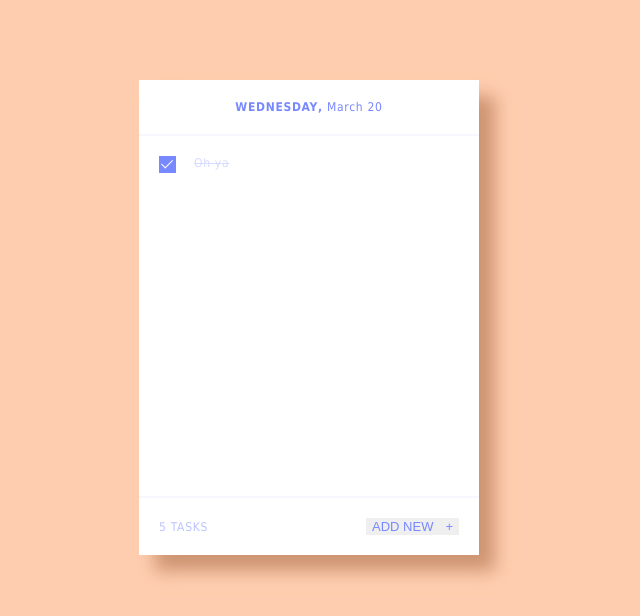
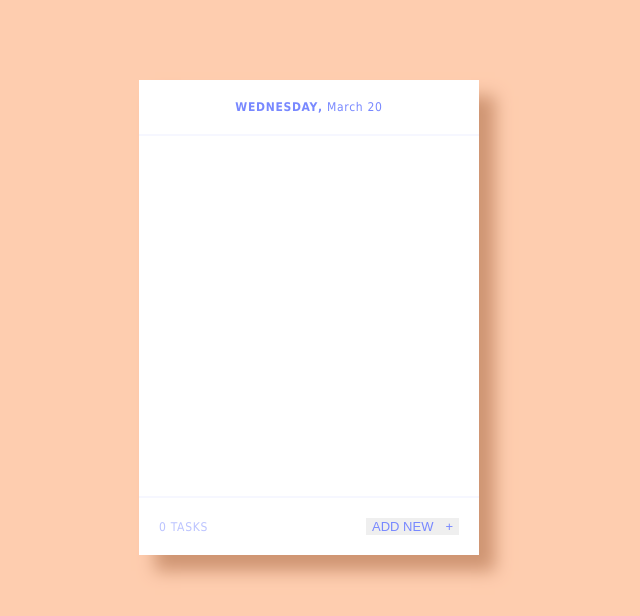
Before and after one commit to eric-to/todo, a React (Create React App) app: page / in a window 1280 px wide. Shown: the top 616 px of the page, without its empty margins (331-971 px from the left). Built offline with nearby package versions, Linux system fonts and the light colour scheme.

Commit message:
Add comments

```diff
--- a/src/App.css
+++ /dev/null
@@ -1,113 +0,0 @@
-html {
-  height: 100vh;
-}
-
-body {
-  background-color: #FECDAF;
-  color: #7888FF;
-  font-family: "Tahoma", "Roboto", "Droid Sans", "Helvetica Neue", sans-serif;
-  font-size: 12px;
-  /* height: 100vh; */
-  letter-spacing: 0.7px;
-  margin: 0;
-  padding: 0;
-
-  -webkit-font-smoothing: antialiased;
-  -moz-osx-font-smoothing: grayscale;
-
-  display: flex;
-  justify-content: center;
-  align-items: center;
-}
-
-button {
-  border: none;
-  color: #7888FF;
-  cursor: pointer;
-  font-size: 13px;
-  outline: none;
-}
-
-input[type="text"] {
-  color: #7888FF;
-  border: 1px solid #DDE0FF;
-  height: 15px;
-  margin-right: 2px;
-  outline: none;
-  padding-left: 3px;
-  width: 90px;
-}
-
-.app {
-  background-color: white;
-  box-shadow: 16px 16px 16px #CF9573;
-  min-width: 340px;
-  overflow-y: scroll;
-  top: 95px;
-  display: flex;
-  flex-direction: column;
-
-  margin-top: 10vh;
-}
-
-.card {
-  padding: 20px;
-
-  display: flex;
-  justify-content: center;
-  align-items: center;
-}
-
-.card-header {
-  border-bottom: 2px solid #F6F7FF;
-}
-
-.todo-list {
-  padding: 10px;
-  max-height: 340px;
-  min-height: 340px;
-  overflow-y: scroll;
-}
-
-.todo {
-  display: flex;
-  justify-content: space-between;
-  padding: 10px;
-}
-
-.time {
-  color: #D7DBFF;
-}
-
-.completed {
-  color: #D7DBFF;
-  text-decoration: line-through;
-}
-
-.card-footer {
-  border-top: 2px solid #F6F7FF;
-  display: flex;
-  justify-content: space-between;
-}
-
-::placeholder { /* Chrome, Firefox, Opera, Safari 10.1+ */
-  color: #7888FF;
-  opacity: 0.6; /* Firefox */
-}
-
-:-ms-input-placeholder { /* Internet Explorer 10-11 */
-  color: red;
-}
-
-::-ms-input-placeholder { /* Microsoft Edge */
-  color: red;
-}
-
-.light-purple {
-  color: #7888FF;
-  opacity: 0.5;
-}
-
-.todo-form {
-  display: flex;
-}
--- a/src/App.js
+++ b/src/App.js
@@ -6,10 +6,8 @@ import TodoHeader from './TodoHeader';
 
 function App() {
   const [todos, setTodos] = useState(JSON.parse(sessionStorage.getItem("todos")) || []);
-  const [numTasks, setNumTasks] = useState(5);
-  const [completedTodos, setCompletedTodos] = useState([
-    { text: "Oh ya", isComplete: true, time: "8:30" }
-  ]);
+  const [numTasks, setNumTasks] = useState(todos.length);
+  const [completedTodos, setCompletedTodos] = useState(JSON.parse(sessionStorage.getItem("completedTodos")) || []);
 
   const addTodo = text => {
     const newTodos = [...todos, text];
@@ -27,11 +25,12 @@ function App() {
     } else {
       newTodos[index].isComplete = true;
       changeNumTasks = -1;
+      sessionStorage.setItem("completedTodos", JSON.stringify(completedTodos.concat([newTodos[index]])));
       setCompletedTodos(completedTodos.concat([newTodos[index]]));
       newTodos.splice(index, 1);
     }
     setNumTasks(numTasks + changeNumTasks);
-    sessionStorage.setItem("todos", newTodos);
+    sessionStorage.setItem("todos", JSON.stringify(newTodos));
     setTodos(newTodos);
   }
 
--- a/src/Todo.js
+++ b/src/Todo.js
@@ -1,6 +1,12 @@
 import React from 'react';
 
 function Todo({ todo, index, completeTodo }) {
+  // A todo list is comprised of many todos. Here we've isolated the code needed
+  // to create a single todo. I made two CSS classes, completed and todo, which
+  // are used to style todos based on their completion status. Both incomplete and
+  // complete todos are types of todos. Therefore, they both belong to the todo class.
+  // Since completed todos look a little bit different (strikethrough), these elements
+  // get an additional 'completed' class.
   return (
     <div
       className={todo.isComplete ? "completed todo" : "todo"}
--- a/src/TodoForm.js
+++ b/src/TodoForm.js
@@ -1,18 +1,34 @@
 import React, { useState } from 'react';
 
 function TodoForm({ addTodo }) {
-  const [value, setValue] = useState("");
+  // We have two input fields, text and time, which make up a todo. Both are required.
+  // We first initialize them as empty strings and dynamically update them as the user
+  // types.
+  // We also establish a boolean state called isAddingToDo, which simply indicates whether
+  // the user is currently attempting to add a new todo. If they are, then should hide the
+  // "ADD NEW" text and replace it with the appropriate input fields.
+  const [text, setText] = useState("");
   const [time, setTime] = useState("");
   const [isAddingTodo, setIsAddingTodo] = useState(false);
 
+  // On submission of the form, we make sure not to refresh the page by using preventDefault.
+  // Both text and time are required for todos, so we return early if the user has left those
+  // fields blank. Otherwise, we add the todo to the todo list and reset the text and time
+  // states. We also hide the input fields until the user clicks the '+' button to indicate
+  // that they want to add another todo.
   const handleSubmit = e => {
     e.preventDefault();
-    if (!value || !time) return;
-    addTodo({text: value, isComplete: false, time: time});
-    setValue("");
-    // window.location.reload();
+    if (!text || !time) return;
+    addTodo({text: text, isComplete: false, time: time});
+    setText("");
+    setTime("");
+    setIsAddingTodo(!isAddingTodo);
   };
 
+  // Here we check to see if the user is trying to add a todo (this changes based on whether the
+  // user has clicked the '+' button or not). If the user wants to add a new todo, we show the
+  // the input fields and hide the "ADD NEW" text. When the user clicks on the '+' again, we simply
+  // negate the isAddingTodo boolean.
   const footer = () => {
     if (isAddingTodo) {
       return (
@@ -20,7 +36,7 @@ function TodoForm({ addTodo }) {
           <input
             type="text"
             className="input"
-            onChange={e => setValue(e.target.value)}
+            onChange={e => setText(e.target.value)}
             placeholder="e.g., Meeting"
           />
           <input
@@ -38,6 +54,9 @@ function TodoForm({ addTodo }) {
     }
   }
 
+  // Here we've abstracted away the stuff that goes into the todo form / footer for our
+  // todo list. Then we simply add a button, which upon clicking invokes the handleSubmit
+  // logic.
   return (
     <div className="todo-form">
       {footer()}
--- a/src/TodoHeader.js
+++ b/src/TodoHeader.js
@@ -10,6 +10,7 @@ function TodoHeader() {
   const date = now.getDate();
 
   return (
+    // Had to use &nbsp to add a space between the day and today's date
     <header className="card card-header">
       <strong>{`${day}`}</strong><strong> , </strong>&nbsp;{month} {date}
     </header>
--- /dev/null
+++ b/src/css/App.css
@@ -0,0 +1,52 @@
+body {
+  background-color: #FECDAF;
+  color: #7888FF;
+  font-family: "Tahoma", "Helvetica Neue", sans-serif;
+  font-size: 12px;
+  letter-spacing: 0.7px;
+  margin: 0;
+  padding: 0;
+
+  display: flex;
+  justify-content: center;
+  align-items: center;
+
+  -webkit-font-smoothing: antialiased;
+  -moz-osx-font-smoothing: grayscale;
+}
+
+button {
+  border: none;
+  color: #7888FF;
+  cursor: pointer;
+  font-size: 13px;
+  outline: none;
+}
+
+input[type="text"] {
+  color: #7888FF;
+  border: 1px solid #DDE0FF;
+  height: 15px;
+  margin-right: 2px;
+  outline: none;
+  padding-left: 3px;
+  width: 90px;
+}
+
+::placeholder { /* Chrome, Firefox, Opera, Safari 10.1+ */
+  color: #7888FF;
+  opacity: 0.6; /* Firefox */
+}
+
+:-ms-input-placeholder { /* Internet Explorer 10-11 */
+  color: red;
+}
+
+::-ms-input-placeholder { /* Microsoft Edge */
+  color: red;
+}
+
+.light-purple {
+  color: #7888FF;
+  opacity: 0.5; /* Using opacity gives me a little more control over the text's lightness */
+}
--- /dev/null
+++ b/src/css/Todo.css
@@ -0,0 +1,57 @@
+.app {
+  background-color: white;
+  box-shadow: 16px 16px 16px #CF9573;
+  margin-top: 10vh;
+  min-width: 340px;
+  overflow-y: scroll;
+  top: 95px;
+
+  display: flex;
+  flex-direction: column;
+}
+
+.card {
+  padding: 20px;
+
+  display: flex;
+  justify-content: center;
+  align-items: center;
+}
+
+.card-header {
+  border-bottom: 2px solid #F6F7FF;
+}
+
+.todo-list {
+  padding: 10px;
+  max-height: 340px;
+  min-height: 340px;
+  overflow-y: scroll;
+}
+
+.todo {
+  padding: 10px;
+
+  display: flex;
+  justify-content: space-between;
+}
+
+.time {
+  color: #D7DBFF;
+}
+
+.completed {
+  color: #D7DBFF;
+  text-decoration: line-through;
+}
+
+.card-footer {
+  border-top: 2px solid #F6F7FF;
+
+  display: flex;
+  justify-content: space-between;
+}
+
+.todo-form {
+  display: flex;
+}
--- a/src/index.js
+++ b/src/index.js
@@ -1,7 +1,8 @@
 import React from 'react';
 import ReactDOM from 'react-dom';
-import './App.css';
-import './Checkbox.css';
+import './css/App.css';
+import './css/Checkbox.css';
+import './css/Todo.css';
 import App from './App';
 
 ReactDOM.render(<App />, document.getElementById('root'));
```
Also changed, not shown: src/css/Checkbox.css (renamed from src/Checkbox.css).
